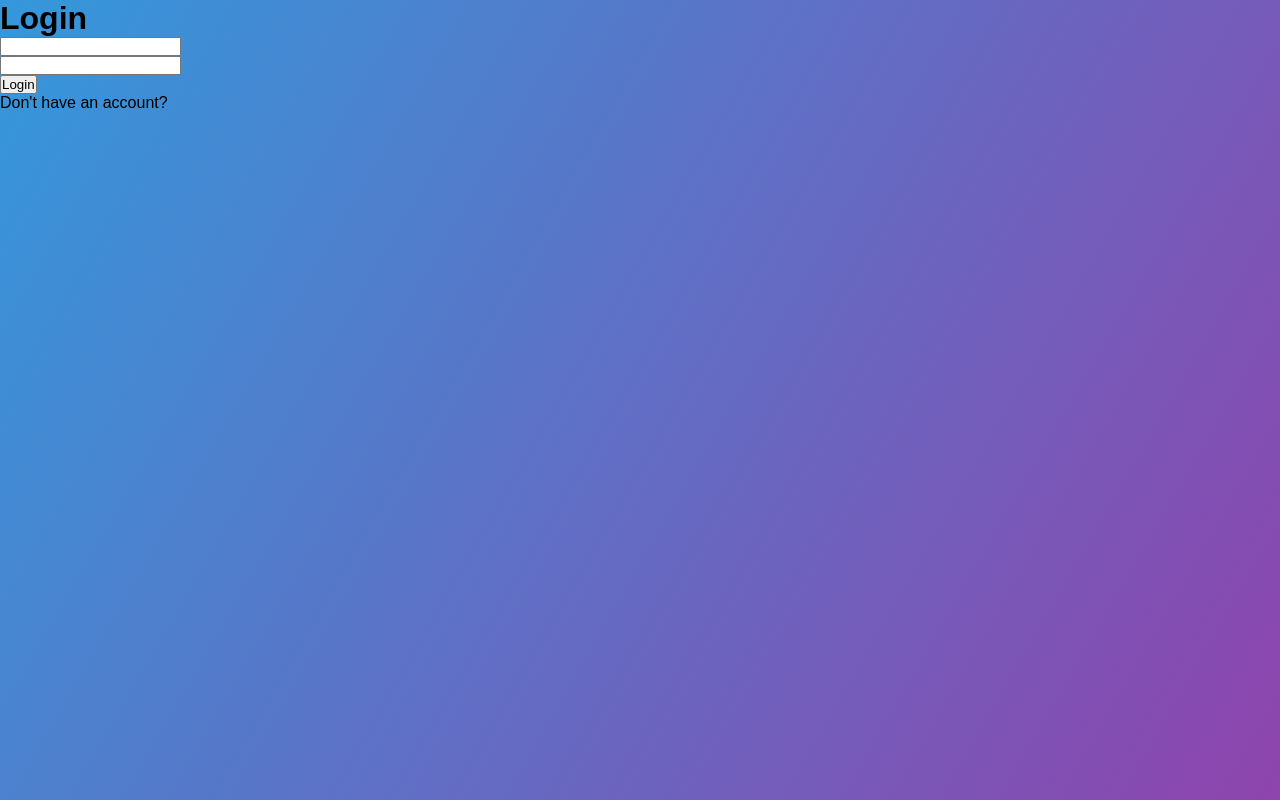
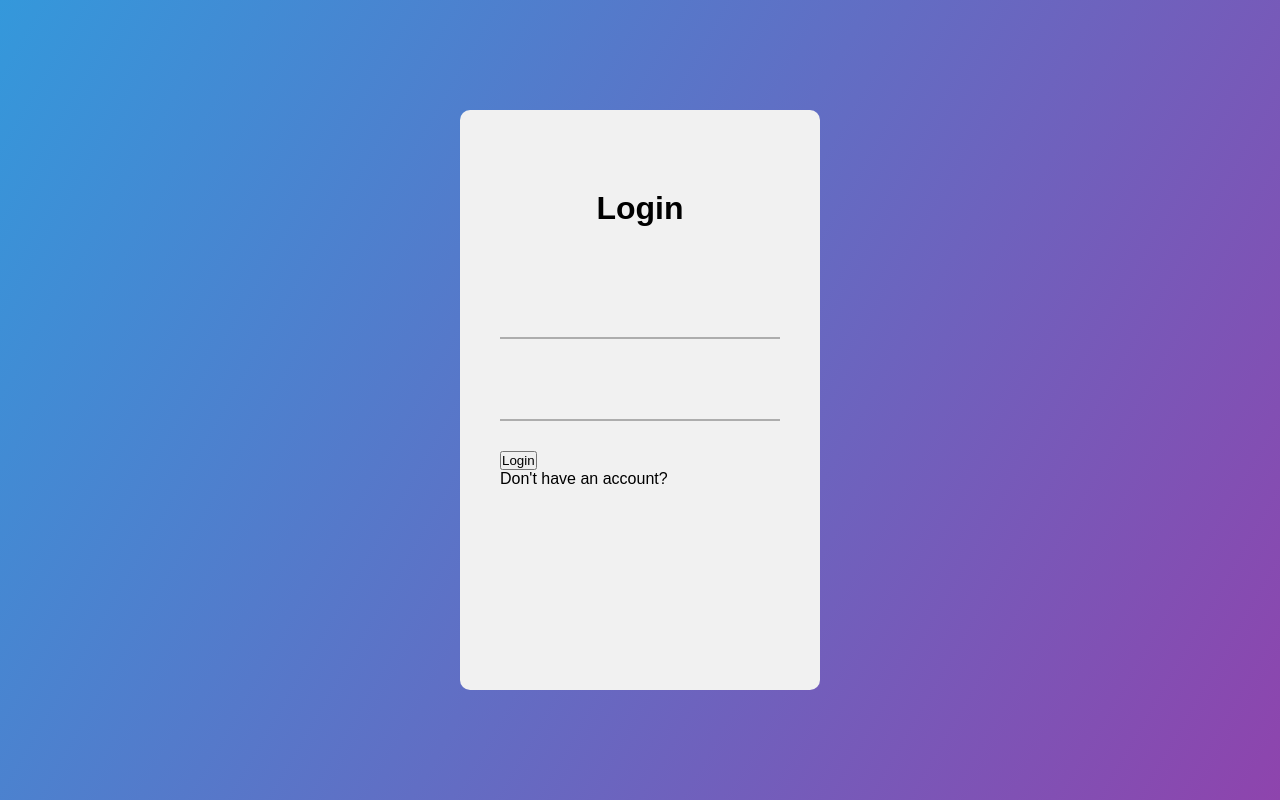
Before and after one commit to Leggacys/Proiect-TW, a PHP site: page / in a window 1280 px wide. Run offline with PHP 8.4, Linux system fonts and the light colour scheme.

Commit message:
Refacut css part2

```diff
--- a/index.css
+++ b/index.css
@@ -3,9 +3,44 @@
   padding: 0;
   text-decoration: none;
   font-family: sans-serif;
+  box-sizing: border-box;
 }
 
 body{
   min-height: 100vh;
   background-image: linear-gradient(120deg,#3498db,#8e44ad);
 }
+
+.login-form{
+  width: 360px;
+  background: #f1f1f1;
+  height: 580px;
+  padding: 80px 40px;
+  border-radius: 10px;
+  position: absolute;
+  left: 50%;
+  top: 50%;
+  transform: translate(-50%,-50%);
+}
+
+.login-form h1{
+  text-align: center;
+  margin-bottom: 60px;
+}
+
+.txtb{
+  border-bottom: 2px solid #adadad;
+  position: relative:;
+  margin: 30px 0;
+}
+
+.txtb input{
+  font-size: 15px;
+  color: #333;
+  border: none;
+  width: 100%;
+  outline: none;
+  background: none;
+  padding: 0 5px;
+  height: 50px;
+}
```
